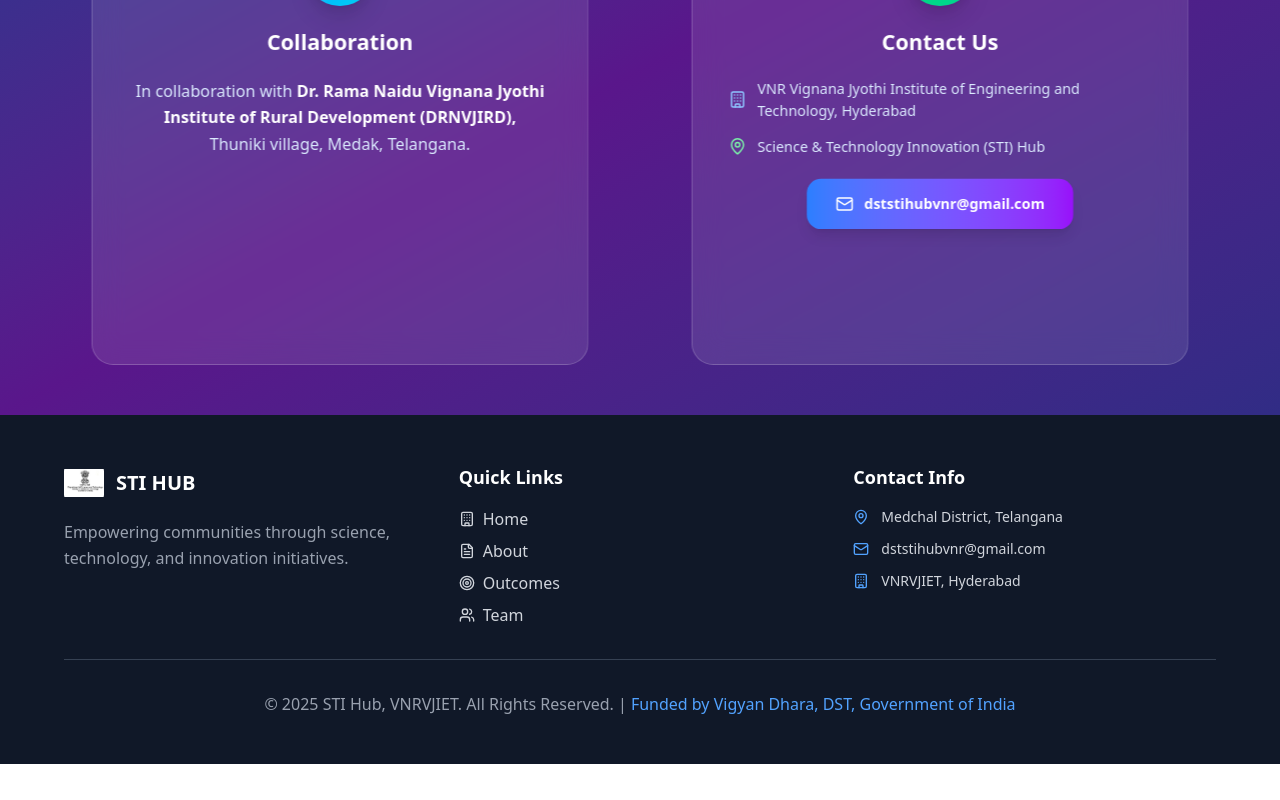
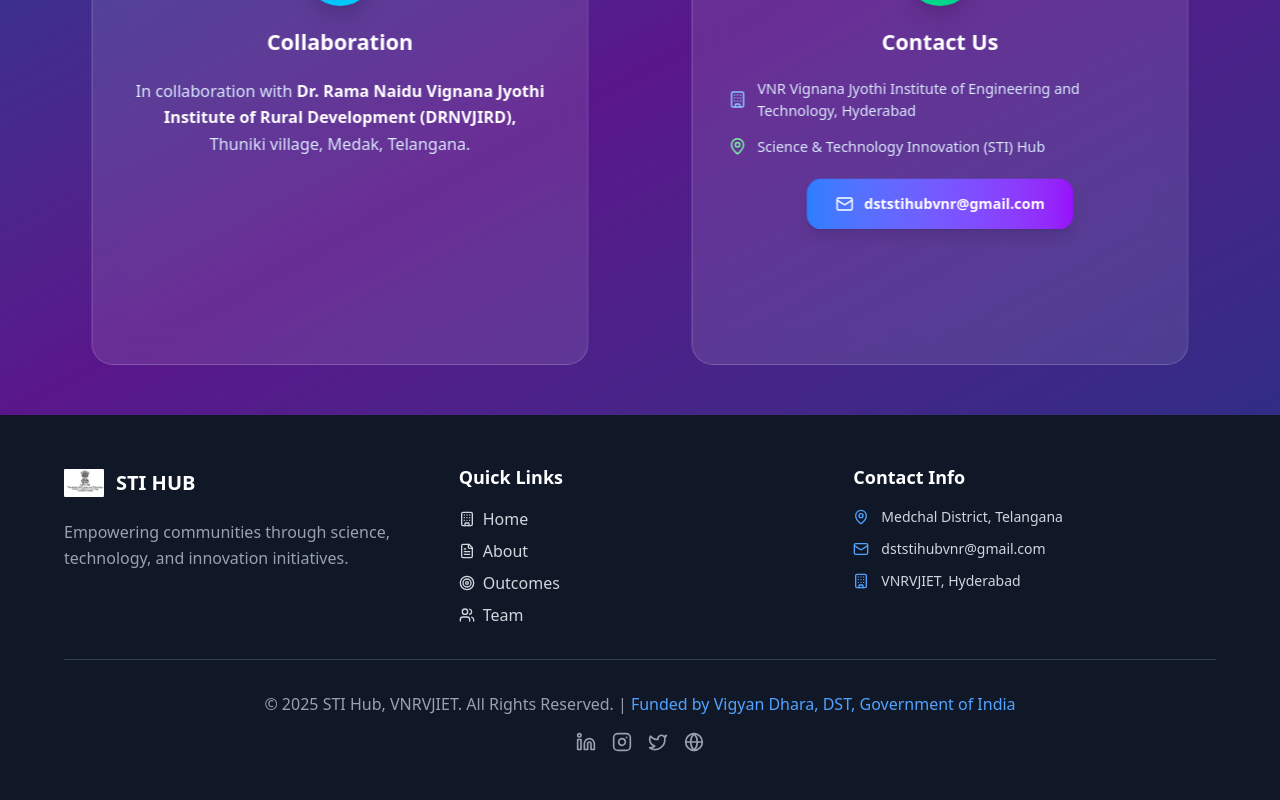
Before and after one commit to Purushotham-Prajapati/STIHUB, a React (Vite) app: page / in a window 1280 px wide. Shown: the part 5515-6315 px from the top of the page. Before the commit the page ends 6279 px from the top, so only its background shows below. Built offline with nearby package versions, Linux system fonts and the light colour scheme.

Commit message:
added social media in footer

```diff
--- a/src/App.jsx
+++ b/src/App.jsx
@@ -1,6 +1,7 @@
 import React, { useState, useEffect, useCallback } from 'react';
 import {
-  ChevronLeft, ChevronRight, User, Mail, Building, FileText, Handshake, Phone, Menu, X, ArrowRight, Calendar, MapPin, Award, Users, Target, Lightbulb
+  ChevronLeft, ChevronRight, User, Mail, Building, FileText, Handshake, Phone, Menu, X, ArrowRight, Calendar, MapPin, Award, Users, Target, Lightbulb,
+  Linkedin, Instagram, Twitter, Globe
 } from 'lucide-react';
 
 // Import your images from the assets folder
@@ -743,13 +744,56 @@
       </div>
 
       <div className="border-t border-gray-700 pt-8 text-center">
-        <p className="text-gray-400">
+        <p className="text-gray-400 mb-4">
           &copy; {new Date().getFullYear()} STI Hub, VNRVJIET. All Rights Reserved. |
           <span className="text-blue-400 ml-1">Funded by Vigyan Dhara, DST, Government of India</span>
         </p>
+        <SocialMediaLinks />
       </div>
     </div>
   </footer>
+);
+
+// Social Media Links
+const SocialMediaLinks = () => (
+  <div className="flex items-center justify-center space-x-4 mt-4">
+    <a
+      href="https://www.linkedin.com/school/vnrvjiethyd/"
+      target="_blank"
+      rel="noopener noreferrer"
+      className="text-gray-400 hover:text-blue-500 transition-colors"
+      aria-label="LinkedIn"
+    >
+      <Linkedin size={20} />
+    </a>
+    <a
+      href="https://www.instagram.com/vnrvjiet.hyd/"
+      target="_blank"
+      rel="noopener noreferrer"
+      className="text-gray-400 hover:text-pink-500 transition-colors"
+      aria-label="Instagram"
+    >
+      <Instagram size={20} />
+    </a>
+    <a
+      href="https://x.com/vnrvjiethyd"
+      target="_blank"
+      rel="noopener noreferrer"
+      className="text-gray-400 hover:text-blue-400 transition-colors"
+      aria-label="Twitter"
+    >
+      <Twitter size={20} />
+    </a>
+    <a
+      href="https://vnrvjiet.ac.in/"
+      target="_blank"
+      rel="noopener noreferrer"
+      className="text-gray-400 hover:text-purple-500 transition-colors"
+      aria-label="VNRVJIET Website"
+    >
+      <Globe size={20} />
+    </a>
+  </div>
 );
 
 // Scroll to Top Button Component
```
